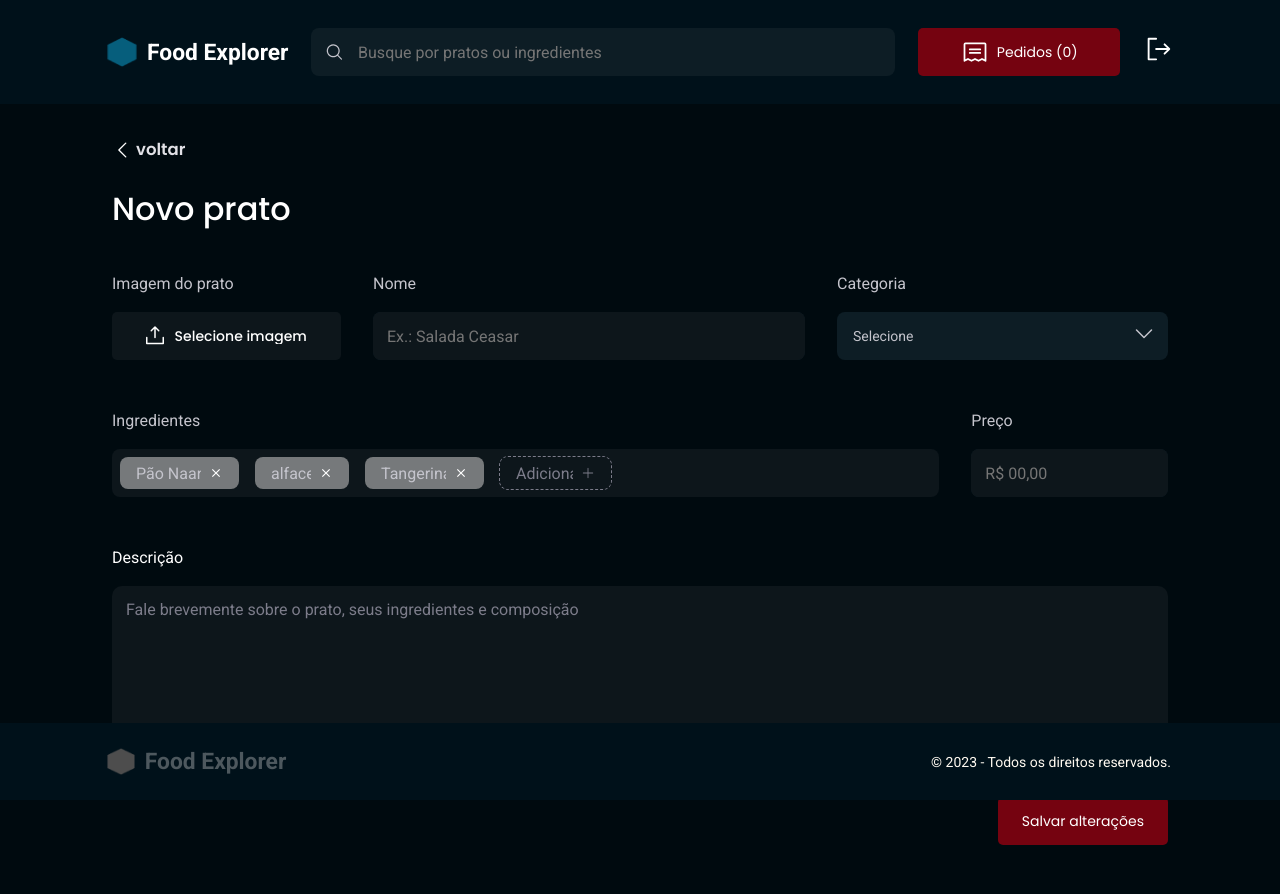
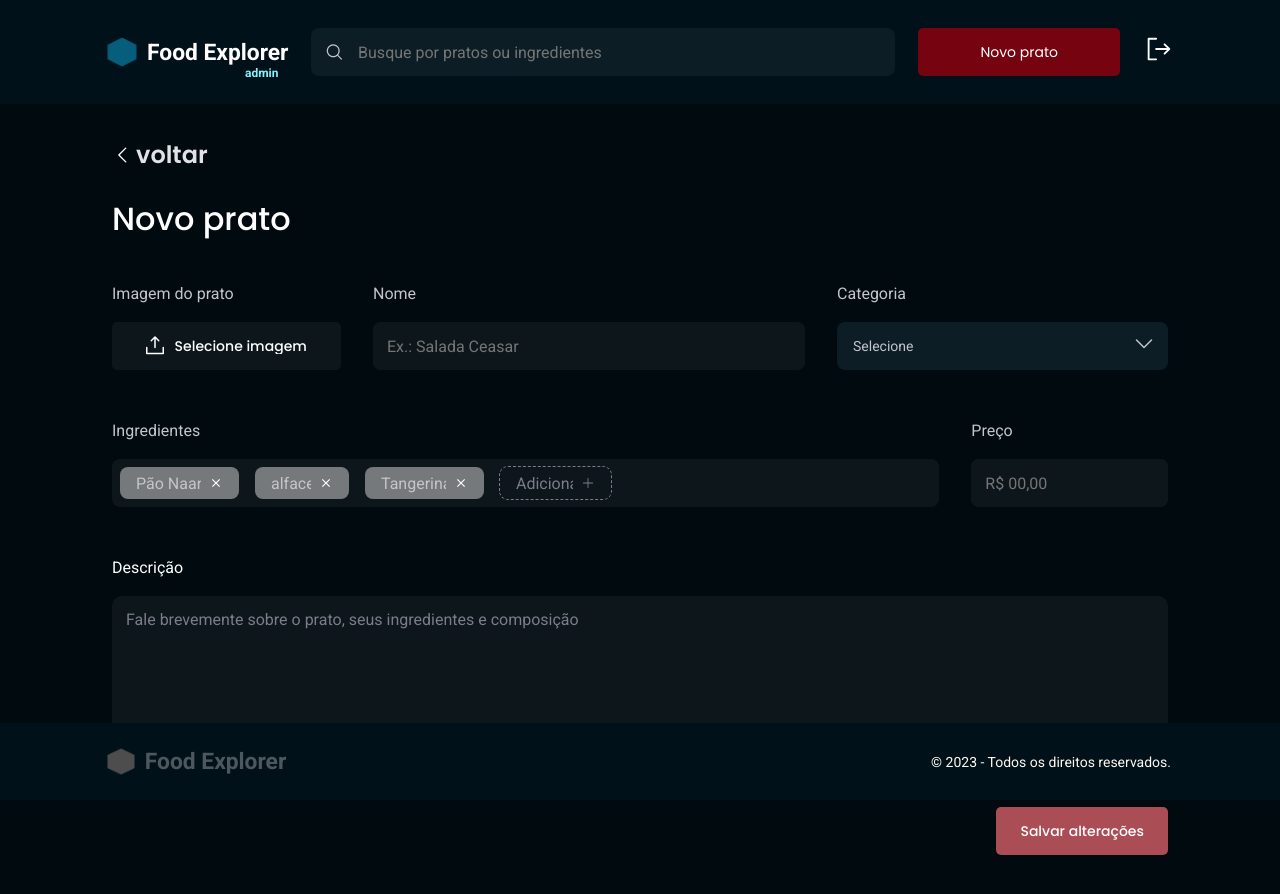
Before and after one commit to MichelleCordeiro/food-explorer, a React (Vite) app: page /new in a window 1280 px wide. Shown: the top 894 px of the page. Built offline with nearby package versions, Linux system fonts and the light colour scheme.

Commit message:
refactor: rename component to DishIngredient and page to NewDish

```diff
--- /dev/null
+++ b/src/components/DishIngredient/index.jsx
@@ -0,0 +1,16 @@
+import { PiPlus } from 'react-icons/pi'
+import { IoMdClose } from 'react-icons/io'
+
+import { Container } from './styles'
+
+export function DishIngredient({ isNew, value, onClick, ...rest }) {
+  return (
+    <Container isNew={isNew}>
+      <input type='text' value={value} readOnly={!isNew} {...rest} />
+
+      <button type='button' onClick={onClick}>
+        {isNew ? <PiPlus /> : <IoMdClose />}
+      </button>
+    </Container>
+  );
+}
--- a/src/components/DishItem/index.jsx
+++ /dev/null
@@ -1,24 +0,0 @@
-import { PiPlus } from 'react-icons/pi'
-import { IoMdClose } from 'react-icons/io'
-
-import { Container } from './styles'
-
-export function DishItem({ isNew, value, onClick, ...rest }) {
-  return (
-    <Container isNew={isNew}>
-      <input
-        type='text'
-        value={value}
-        readOnly={!isNew}
-        {...rest}
-      />
-
-      <button
-        type='button'
-        onClick={onClick}
-      >
-        {isNew ? <PiPlus /> : <IoMdClose />}
-      </button>
-    </Container>
-  )
-}
--- a/src/pages/New/index.jsx
+++ b/src/pages/NewDish/index.jsx
@@ -1,7 +1,7 @@
 import { Header } from '../../components/Header'
 import { ButtonText } from '../../components/ButtonText'
 import { Input } from '../../components/Input'
-import { DishItem } from '../../components/DishItem'
+import { DishIngredient } from '../../components/DishIngredient'
 import { Textarea } from '../../components/Textarea'
 import { Button } from '../../components/Button'
 import { Footer } from '../../components/Footer'
@@ -9,14 +9,14 @@
 import { PiUploadSimple, PiCaretDown } from 'react-icons/pi'
 import { Container, Form, Image, Category } from './styles'
 
-export function New({ data, ...rest }) {
+export function NewDish({ data, isAdmin, ...rest }) {
   return (
     <Container {...rest}>
-      <Header />
+      <Header isAdmin/>
 
       <main>
         <header id='header-new'>
-          <ButtonText className='buttonText' icon title='voltar' />
+          <ButtonText icon title='voltar' />
           <h1>Novo prato</h1>
         </header>
 
@@ -62,11 +62,11 @@
               <label htmlFor='ingredients'>Ingredientes</label>
 
               <div className='wrapper-items'>
-                {/* <DishItem value='Pão Naan' size={value?.length || 1} /> */}
-                <DishItem value='Pão Naan' size={6 || 1} />
-                <DishItem value='alface' size={3 || 1} />
-                <DishItem value='Tangerina' size={6 || 1} />
-                <DishItem placeholder='Adicionar' isNew size={5} />
+                {/* <DishIngredient value='Pão Naan' size={value?.length || 1} /> */}
+                <DishIngredient value='Pão Naan' size={6 || 1} />
+                <DishIngredient value='alface' size={3 || 1} />
+                <DishIngredient value='Tangerina' size={6 || 1} />
+                <DishIngredient placeholder='Adicionar' isNew size={5} />
               </div>
             </div>
 
@@ -82,7 +82,7 @@
           </div>
 
           <div className='wrapper-button'>
-            <Button id='btn-salvar' type='submit' title='Salvar alterações' />
+            <Button id='btn-save' type='submit' title='Salvar alterações' />
           </div>
         </Form>
       </main>
--- a/src/pages/New/styles.js
+++ b/src/pages/NewDish/styles.js
@@ -16,7 +16,7 @@
 
       > button {
         font-size: 1.655rem;
-        font-weight: 600;
+        font-weight: 500;
 
         svg {
           color: ${({ theme }) => theme.COLORS.LIGHT_100};
@@ -38,10 +38,15 @@
     width: 100%;
 
     > main {
-      max-width: 112.0rem;
+      max-width: 112rem;
 
       padding-top: calc(9.6rem + 4.1rem);
       padding-bottom: calc(7.7rem + 11.6rem);
+
+      > #header-new button {
+      font-size: 2.4rem;
+      font-weight: 600;
+      }
 
       > h1 {
         padding-block: 2.4rem 3.2rem;
@@ -55,10 +60,6 @@
     background-color: ${({ theme }) => theme.COLORS.DARK_800};
     border-radius: 0.8rem;
     cursor: pointer;
-  }
-
-  > #btn-salvar {
-    background-color: ${({ theme }) => theme.COLORS.TINTS_TOMATO_400};
   }
 
   > .infos {
@@ -93,6 +94,12 @@
         }
       }
     }
+  }
+
+  > .wrapper-button #btn-save {
+    font-size: 1.4rem;
+    font-weight: 500;
+    background-color: ${({ theme }) => theme.COLORS.TINTS_TOMATO_400};
   }
 
   @media (min-width: 769px) {
@@ -132,7 +139,7 @@
       display: flex;
       justify-content: end;
 
-      > #btn-salvar {
+      > #btn-save {
         width: fit-content;
       }
     }
--- a/src/routes/app.routes.jsx
+++ b/src/routes/app.routes.jsx
@@ -1,14 +1,18 @@
 import { Routes, Route } from 'react-router-dom'
 
 import { Home } from '../pages/Home'
-import { New } from '../pages/New'
+import { NewDish } from '../pages/NewDish'
+import { EditDish } from '../pages/EditDish'
+import { Cart } from '../pages/Cart'
 import { DishDetails } from '../pages/DishDetails'
 
 export function AppRoutes() {
   return (
     <Routes>
       <Route path='/' element={<Home />} />
-      <Route path='/new' element={<New />} />
+      <Route path='/new' element={<NewDish />} />
+      <Route path='/edit' element={<EditDish />} />
+      <Route path='/cart' element={<Cart />} />
       <Route path='/details/:id' element={<DishDetails />} />
     </Routes>
   )
--- a/src/routes/index.jsx
+++ b/src/routes/index.jsx
@@ -8,6 +8,7 @@
     <BrowserRouter>
       <AppRoutes />
       {/* <AuthRoutes /> */}
+
     </BrowserRouter>
   )
 }
--- a/src/styles/global.js
+++ b/src/styles/global.js
@@ -17,7 +17,7 @@
 
     -webkit-font-smoothing: antialiased;
     -moz-osx-font-smoothing: grayscale;
-    /* user-select: none; */
+    user-select: none;
 
     font-family: "Poppins", sans-serif;
     font-size: 16px;
```
Also changed, not shown: src/components/DishIngredient/styles.js (renamed from src/components/DishItem/styles.js).
